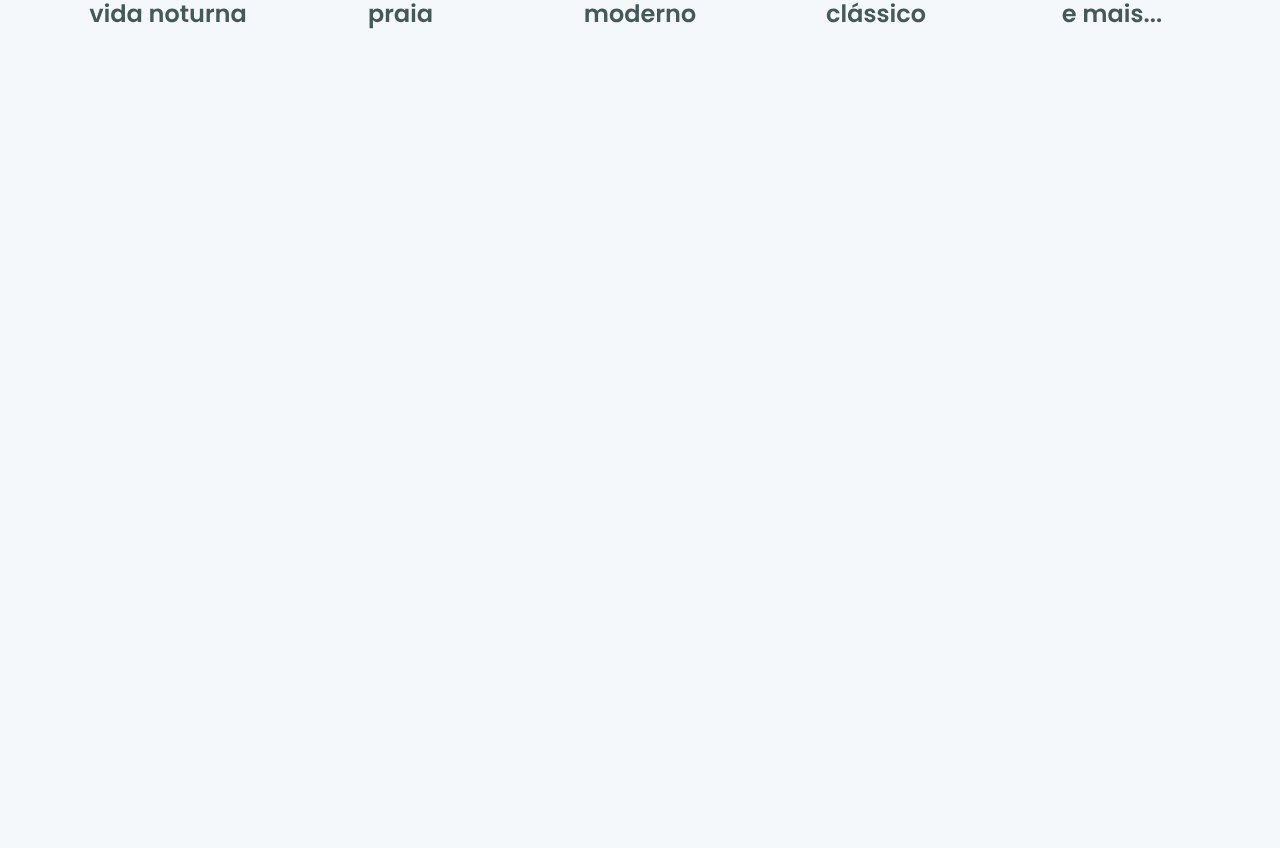
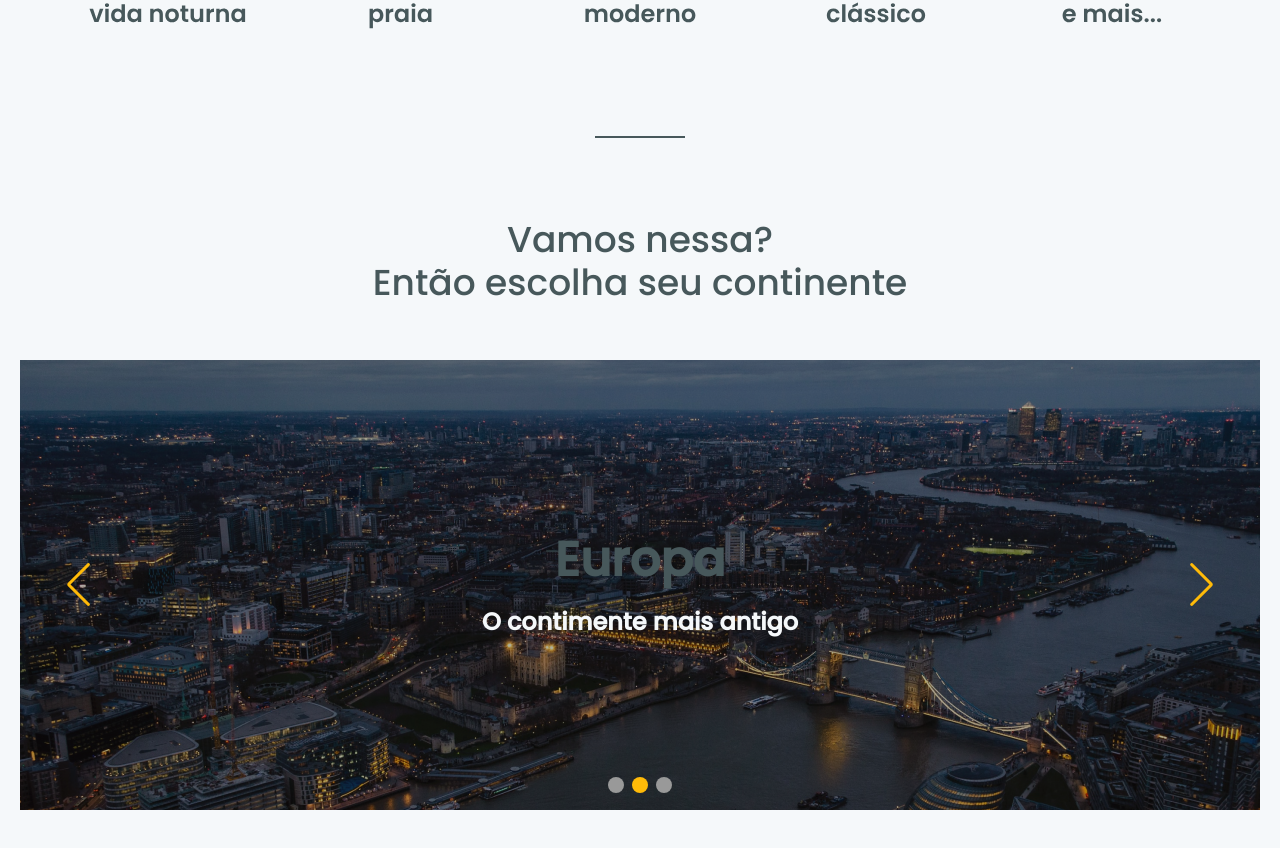
Before and after one commit to luisbarufi/world-trip, a Next.js app: page / in a window 1280 px wide. Shown: the part 676-1524 px from the top of the page. Before the commit the page ends 800 px from the top, so only its background shows below. Built offline with nearby package versions, Linux system fonts and the light colour scheme.

Commit message:
adding slider

```diff
--- a/package.json
+++ b/package.json
@@ -15,7 +15,8 @@
     "framer-motion": "^6",
     "next": "12.1.0",
     "react": "17.0.2",
-    "react-dom": "17.0.2"
+    "react-dom": "17.0.2",
+    "swiper": "^8.0.7"
   },
   "devDependencies": {
     "@types/node": "^17.0.21",
--- /dev/null
+++ b/src/components/ContinentSlider/SlideItem.tsx
@@ -0,0 +1,45 @@
+import { Flex, Heading, Text } from "@chakra-ui/react";
+import Link from "next/link";
+
+interface SlideItemProps {
+  image: string;
+  title: string;
+  paragraph: string;
+}
+
+export function SlideItem({ image, title, paragraph}: SlideItemProps) {
+  return (
+    <Flex
+      w="100%"
+      h="100%"
+      align="center"
+      justify="center"
+      direction="column"
+      bgImage={`url('images/${image}.png')`}
+      bgRepeat="no-repeat"
+      bgSize="cover"
+      bgPosition="center"
+      textAlign="center"
+    >
+      <Link href="/contient/europe">
+        <a>
+          <Heading
+            fontSize={["3xl", "4xl", "5xl"]}
+            fontWeight="bold"
+            color={["gray.100", "gray.700"]}
+          >
+            {title}
+          </Heading>
+          <Text
+            fontSize={["0.8rem", "1xl", "2xl"]}
+            mt={["2", "4"]}
+            fontWeight="bold"
+            color="gray.100"
+          >
+            {paragraph}
+          </Text>
+        </a>
+      </Link>
+    </Flex>
+  );
+}
--- /dev/null
+++ b/src/components/ContinentSlider/index.tsx
@@ -0,0 +1,56 @@
+import SwiperCore, { Navigation, Pagination, A11y, Autoplay } from 'swiper';
+import { Swiper, SwiperSlide } from 'swiper/react';
+
+import { Flex } from "@chakra-ui/react";
+import { SlideItem } from './SlideItem';
+
+export function ContinentSlider() {
+  SwiperCore.use([Autoplay])
+  return (
+    <Flex
+      w="100%"
+      maxW="1240px"
+      mx="auto"
+      mb={["5", "10"]}
+      h={["250px", "450px"]}
+    >
+
+      <Swiper
+        modules={[Navigation, Pagination, A11y]}
+        slidesPerView={1}
+        navigation
+        pagination={{ clickable: true }}
+        autoplay={{
+          delay: 4000,
+        }}
+        style={{width: '100%', flex: '1'}}
+      >
+        <SwiperSlide>
+          <SlideItem
+            image="europe"
+            title="Europa"
+            paragraph="O contimente mais antigo"
+          />
+        </SwiperSlide>
+
+        <SwiperSlide>
+          <SlideItem
+            image="europe"
+            title="Europa"
+            paragraph="O contimente mais antigo"
+          />
+        </SwiperSlide>
+
+        <SwiperSlide>
+          <SlideItem
+            image="europe"
+            title="Europa"
+            paragraph="O contimente mais antigo"
+          />
+        </SwiperSlide>
+
+      </Swiper>
+
+    </Flex>
+  );
+}
--- a/src/pages/_app.tsx
+++ b/src/pages/_app.tsx
@@ -1,6 +1,12 @@
 import { AppProps} from 'next/app';
 import { ChakraProvider} from "@chakra-ui/react";
 import { theme } from "../styles/theme";
+
+import 'swiper/css';
+import 'swiper/css/navigation';
+import 'swiper/css/pagination';
+
+import '../styles/slider.css';
 
 function MyApp({ Component, pageProps }: AppProps) {
   return (
--- a/src/pages/index.tsx
+++ b/src/pages/index.tsx
@@ -1,6 +1,6 @@
-
-import { Flex } from "@chakra-ui/react";
+import { Box, Flex, Heading } from "@chakra-ui/react";
 import { Banner } from "../components/Banner";
+import { ContinentSlider } from "../components/ContinentSlider";
 import { Header } from "../components/Header";
 import { TravelTypes } from "../components/TravelTypes";
 
@@ -12,6 +12,26 @@
       <Banner />
 
       <TravelTypes />
+
+      <Box
+        w={["60px", "90px"]}
+        mx="auto"
+        h="2px"
+        bg="gray.700"
+        my={["9", "20"]}
+      />
+
+      <Heading
+        textAlign="center"
+        fontWeight="500"
+        mb={["5", "14"]}
+        fontSize={["lg", "3xl", "4xl"]}
+      >
+         Vamos nessa?<br />Então escolha seu continente
+      </Heading>
+
+      <ContinentSlider />
+
     </Flex>
   )
 }
--- /dev/null
+++ b/src/styles/slider.css
@@ -0,0 +1,41 @@
+.swiper-button-next{
+  right: 45px;
+}
+
+.swiper-button-prev {
+  left: 45px;
+}
+
+.swiper-button-prev:after, .swiper-button-next:after {
+  color: #ffba08;
+}
+
+.swiper-pagination-bullet {
+  width: 16px;
+  height: 16px;
+  background: #999999;
+  opacity: 1;
+}
+
+.swiper-pagination-bullet-active {
+  background: #ffba08;
+}
+
+@media(max-width: 30em) {
+  .swiper-button-next {
+    right: 15px;
+  }
+
+  .swiper-button-prev {
+    left: 15px;
+  }
+  .swiper-button-prev:after, .swiper-button-next:after {
+    font-size: 1.2rem;
+  }
+
+  .swiper-pagination-bullet {
+    width: 8px;
+    height: 8px;
+  }
+
+}
```
Also changed, not shown: public/images/europe.png (added), 1 other file (tests, documents, lock files or other folders).
